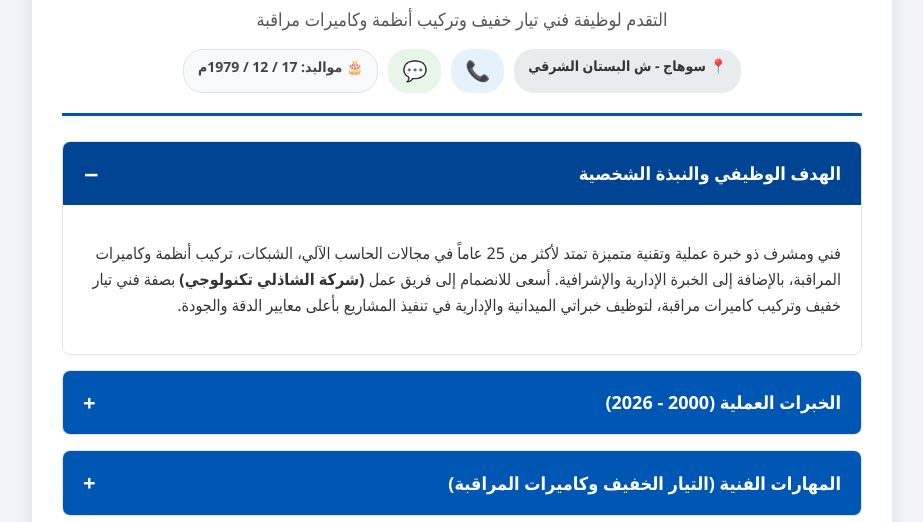
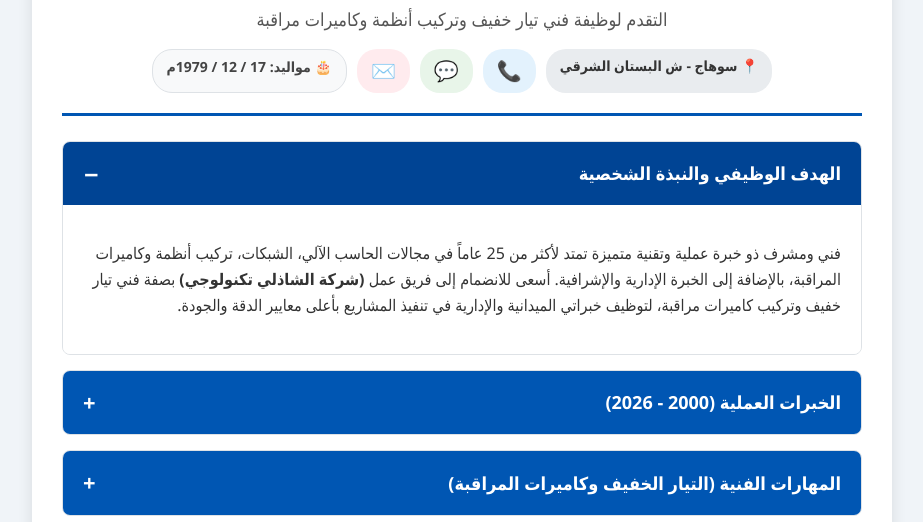
Before and after one commit to elsheikhsystemseg-ship-it/cv, a plain HTML site: page index.html in a window 1280 px wide. Shown: the part 278-800 px from the top of the page, without its empty margins (178-1101 px from the left). Drawn offline with Linux system fonts and the light colour scheme.

Commit message:
Update index.html

```diff
--- a/index.html
+++ b/index.html
@@ -148,6 +148,7 @@
             <a href="tel:+201012033762" title="اتصال مباشر" style="background: #e3f2fd; color: #0056b3; font-size: 20px;">📞</a>
             <!-- زر الواتساب  -->
             <a href="whatsapp://send?phone=201012033762" style="background: #e8f5e9; color: #1b5e20; font-size: 20px;">💬</a>
+           <a href="mailto:omarelsheekh1@gmail.com" title="إرسال بريد إلكتروني" style="background: #ffebee; color: #c62828; font-size: 20px;">✉️</a>
             <span style="background: #f8f9fa; border: 1px solid #dee2e6;">🎂 مواليد: 17 / 12 / 1979م</span>
         </div>
     </div>
```
